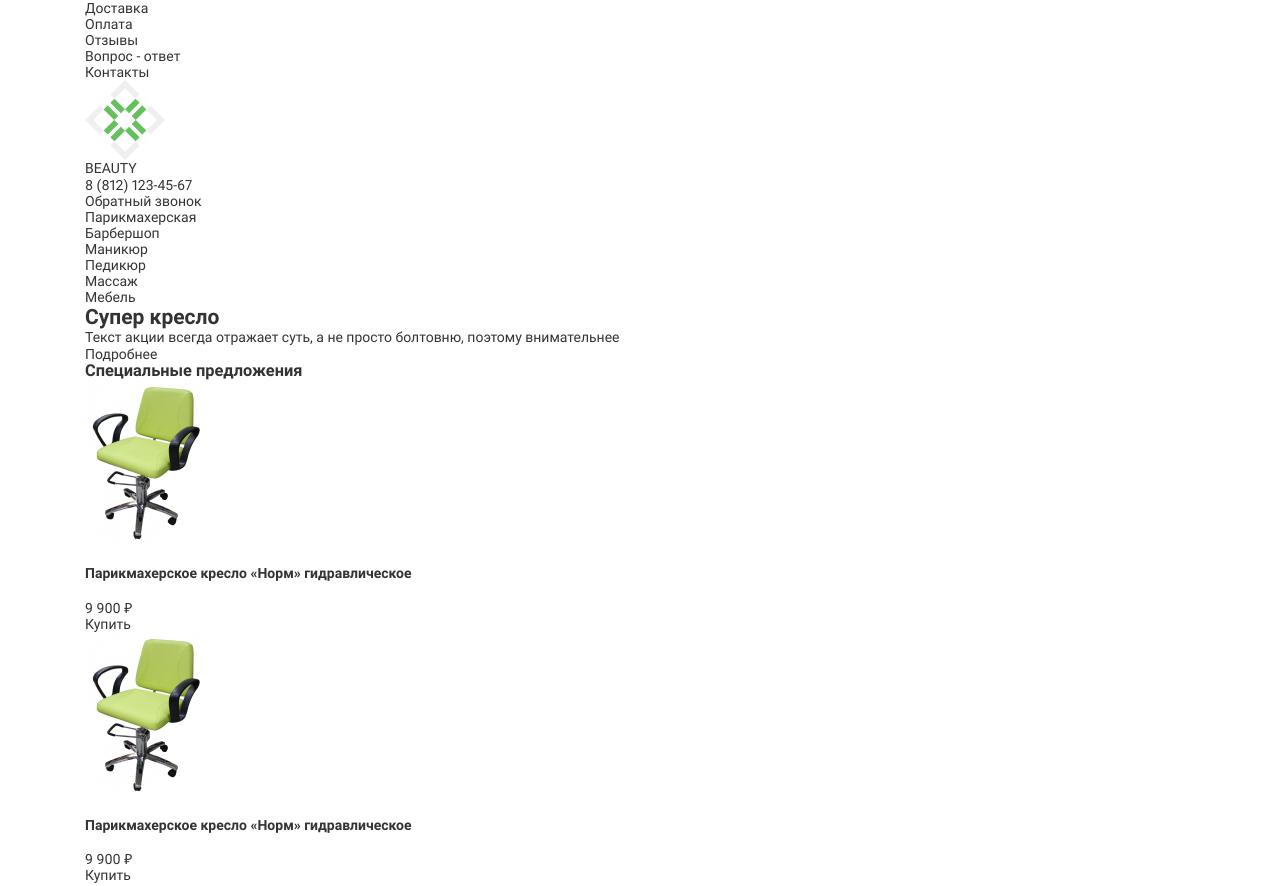
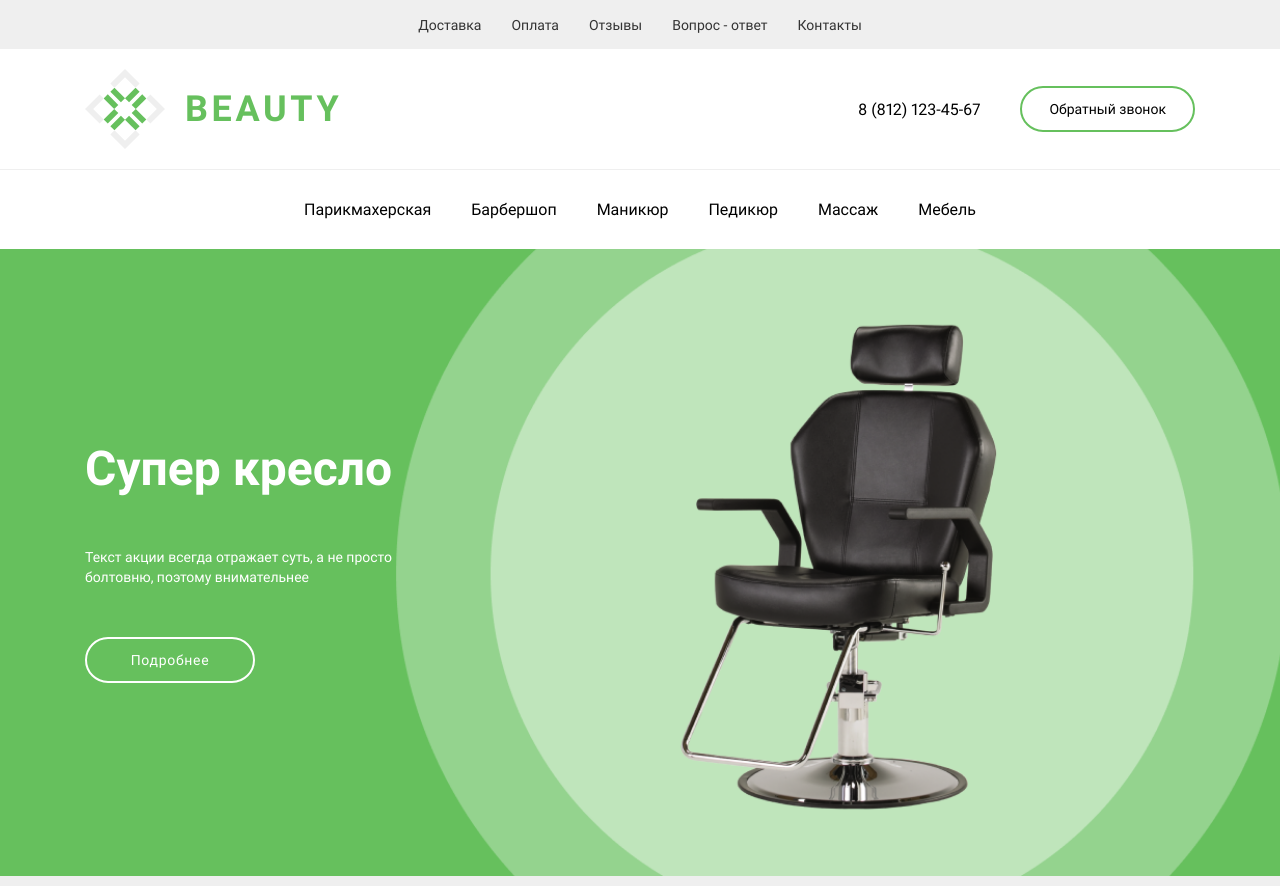
Before and after one commit to NikSkor/beauty-shop, a website built with webpack: page src/index.html in a window 1280 px wide. Shown: the top 886 px of the page. Built offline with nearby package versions, Linux system fonts and the light colour scheme.

Commit message:
css in progress

```diff
--- a/src/index.html
+++ b/src/index.html
@@ -13,28 +13,29 @@
 </head>
 <body>
   <header class="header">
+    <div class="header__nav">
       <div class="container header__container">
-      <div class="header__nav">
         <ul class="header__nav-list">
-          <li class="header__nav-item">Доставка</li>
-          <li class="header__nav-item">Оплата</li>
-          <li class="header__nav-item">Отзывы</li>
-          <li class="header__nav-item">Вопрос - ответ</li>
-          <li class="header__nav-item">Контакты</li>
+          <li class="header__nav-item"><a href="#" class="header__nav-link">Доставка</a></li>
+          <li class="header__nav-item"><a href="#" class="header__nav-link">Оплата</a></li>
+          <li class="header__nav-item"><a href="#" class="header__nav-link">Отзывы</a></li>
+          <li class="header__nav-item"><a href="#" class="header__nav-link">Вопрос - ответ</a></li>
+          <li class="header__nav-item"><a href="#" class="header__nav-link">Контакты</a></li>
         </ul>
       </div>
+    </div>
       <div class="header__line">
-        <div class="header__line-company">
+        <div class="container header__line-container">
+          <a class="header__line-company" href="#">
             <img src="img/logo.svg" alt="Логотип Beauty" class="header__line-logo">
             <span class="header__line-title">BEAUTY</span>
-        </div>
+          </a>
           <div class="header__line-contacts contacts">
             <a href="tel:88121234567" class="contacts__phone">8 (812) 123-45-67</a>
             <button class="contacts__btn">Обратный звонок</button>
           </div>
         </div>
       </div>
-    <!-- /.container header__container -->
   </header>
   <!-- /.header -->
   <main class="main">
@@ -52,7 +53,7 @@
     </nav>
     <!-- /.navigation -->
     <section class="hero">
-      <div class="container">
+      <div class="container hero__container">
         <h1 class="hero__main-title">
           <span class="visually-hidden">Beauty - магазин для индустрии красоты</span>
         </h1>
@@ -60,7 +61,7 @@
           <h2 class="hero__title">Супер кресло</h2>
           <p class="hero__text">Текст акции всегда отражает суть, а не просто
           болтовню, поэтому внимательнее</p>
-          <a href="#" class="hero__link">Подробнее</a>
+          <a href="#" class="hero__link main__btn">Подробнее</a>
         </div>
       </div>
     </section>
@@ -97,7 +98,7 @@
               <img src="img/chair.png" alt="Парикмахерское кресло «Норм» гидравлическое" class="product__image">
               <h4 class="product__title">Парикмахерское кресло «Норм» гидравлическое</h4>
               <p class="product__price">9 900 ₽</p>
-              <a href="#" class="product__link main__btn">Купить</a>
+              <a href="#" class="product__link">Купить</a>
             </article>
           </li>
         </ul>
@@ -121,7 +122,7 @@
             <h3 class="service__title">Заходите к нам</h3>
             <p class="service__text">Более 300 магазинов
             по всей России</p>
-            <div class="btn servise__link main__btn">Карта магазинов</div>
+            <div class="service__link main__btn">Карта магазинов</div>
           </div>
         </div>
       </div>
--- a/src/index.scss
+++ b/src/index.scss
@@ -2,3 +2,11 @@
 @import 'style/fonts';
 @import 'style/var';
 @import 'style/style';
+@import 'style/header';
+@import 'style/contacts';
+@import 'style/navigation';
+@import 'style/main';
+@import 'style/hero';
+@import 'style/goods';
+@import 'style/product';
+@import 'style/service';
--- /dev/null
+++ b/src/style/_contacts.scss
@@ -0,0 +1,18 @@
+.contacts {
+  display: flex;
+  align-items: center;
+  &__phone {
+    font-size: 16px;
+    line-height: 19px;
+    color: $mainColor;
+    margin-right: 40px;
+  }
+
+  &__btn {
+    border: 2px solid $lime-green;
+    border-radius: 40px;
+    padding: 13px 27px;
+    line-height: 16px;
+    color: $mainColor;
+  }
+}
--- /dev/null
+++ b/src/style/_goods.scss
@@ -0,0 +1,22 @@
+.goods {
+  background-color: $light-gray;
+  padding-top: 80px;
+  padding-bottom: 100px;
+
+  &__title {
+    font-weight: 700;
+    font-size: 24px;
+    line-height: 28px;
+    color: $mainColor;
+    margin-bottom: 38px;
+  }
+
+  &__list {
+    display: flex;
+    gap: 30px;
+  }
+
+  &__item {
+    max-width: 255px;
+  }
+}
--- /dev/null
+++ b/src/style/_header.scss
@@ -0,0 +1,51 @@
+.header {
+  &__nav {
+    background-color: $light-gray;
+    margin: 0 auto;
+    padding-top: 17px;
+    padding-bottom: 16px;
+    max-width: 100%;
+    display: flex;
+
+    &-list {
+      display: flex;
+    }
+
+    &-item:not(:last-child){
+      margin-right: 30px;
+    }
+
+    &-link {
+      line-height: 16px;
+      color: $secondColor;
+    }
+  }
+
+  &__line {
+    padding: 20px 0;
+    border-bottom: 1px solid $light-gray;
+    margin-bottom: 30px;
+
+    &-container {
+      display: flex;
+      justify-content: space-between;
+    }
+
+    &-company {
+      display: flex;
+      align-items: center;
+    }
+
+    &-logo {
+      margin-right: 20px;
+    }
+
+    &-title {
+      font-weight: 700;
+      font-size: 36px;
+      line-height: 42px;
+      letter-spacing: 0.1em;
+      color: $lime-green;
+    }
+  }
+}
--- /dev/null
+++ b/src/style/_hero.scss
@@ -0,0 +1,32 @@
+.hero {
+  background-color: $lime-green;
+  background-position: center;
+  background-size: cover;
+  background-image: url('/src/img/bg.png');
+  min-height: 604px;
+  // margin-bottom: 80px;
+
+  &__content {
+    height: 100%;
+    color: $bg-color;
+    display: flex;
+    flex-direction: column;
+    max-width: 308px;
+    padding-top: 192px;
+    padding-bottom: 193px;
+
+  }
+
+  &__title {
+    font-weight: 700;
+    font-size: 48px;
+    line-height: 56px;
+    margin-bottom: 50px;
+
+  }
+
+  &__text {
+    line-height: 20px;
+    margin-bottom: 50px;
+  }
+}
--- /dev/null
+++ b/src/style/_main.scss
@@ -0,0 +1,15 @@
+.main {
+  &__btn {
+    display: inline-block;
+    background: $lime-green;
+    border: 2px solid $bg-color;
+    border-radius: 40px;
+    padding: 13px 27px;
+    line-height: 16px;
+    text-align: center;
+    letter-spacing: 0.05em;
+    color: $bg-color;
+    max-width: 170px;
+    // min-width: 170px;
+  }
+}
--- /dev/null
+++ b/src/style/_navigation.scss
@@ -0,0 +1,18 @@
+.navigation {
+  margin-bottom: 30px;
+
+  &__list {
+    display: flex;
+    justify-content: center;
+  }
+
+  &__item:not(:last-child) {
+    margin-right: 40px;
+  }
+
+  &__link {
+    font-size: 16px;
+    line-height: 19px;
+    color: $mainColor;
+  }
+}
--- /dev/null
+++ b/src/style/_product.scss
@@ -0,0 +1,39 @@
+.product {
+  background-color: $bg-color;
+  display: flex;
+  flex-direction: column;
+  align-items: center;
+  padding: 25px 30px;
+  gap: 20px;
+
+  &__image {
+    width: 125px;
+    height: 166px;
+  }
+
+  &__title {
+    text-align: center;
+    line-height: 20px;
+    color: $secondColor;
+
+  }
+
+  &__price {
+    font-weight: 500;
+    font-size: 21px;
+    line-height: 25px;
+    text-align: center;
+    letter-spacing: 0.05em;
+    color: $mainColor;
+  }
+
+  &__link {
+    background: $lime-green;
+    border-radius: 30px;
+    line-height: 16px;
+    text-align: center;
+    letter-spacing: 0.05em;
+    color: $bg-color;
+    padding: 9px 40px;
+  }
+}
--- /dev/null
+++ b/src/style/_service.scss
@@ -0,0 +1,26 @@
+.service {
+  background-color: $light-gray;
+  padding-bottom: 132px;
+
+  &__sector {
+    display: flex;
+    gap: 30px;
+  }
+
+  &__block {
+    flex-basis: 50%;
+    background-color: $lime-green;
+  }
+
+  &__title {}
+
+  &__text {}
+
+  &__form {}
+
+  &__label {}
+
+  &__icon {}
+
+  &__link {}
+}
--- a/src/style/_style.scss
+++ b/src/style/_style.scss
@@ -54,6 +54,8 @@ ul {
 h1,
 h2,
 h3,
+h4,
+h5,
 p,
 figure,
 fieldset {
```
Also changed, not shown: src/img/bg.png (added). Lines whose indentation alone changed are shown as unchanged.
